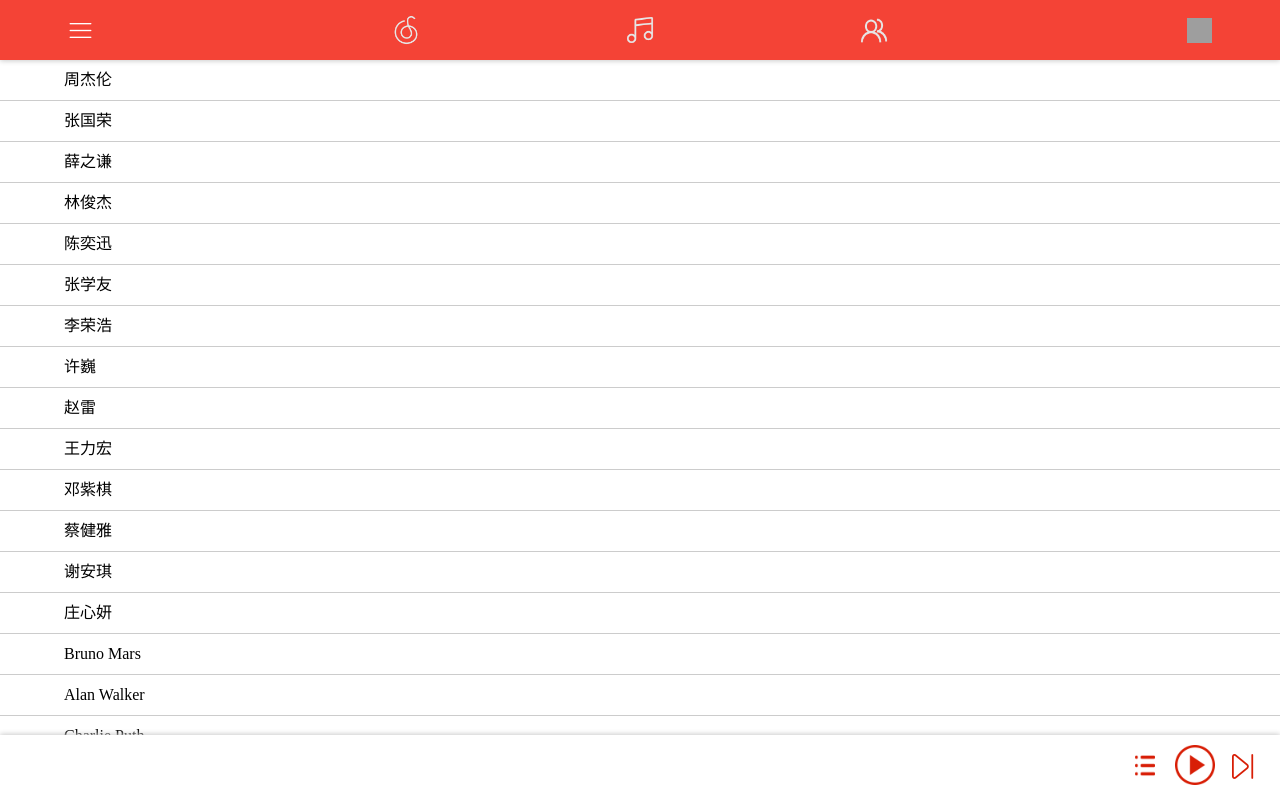
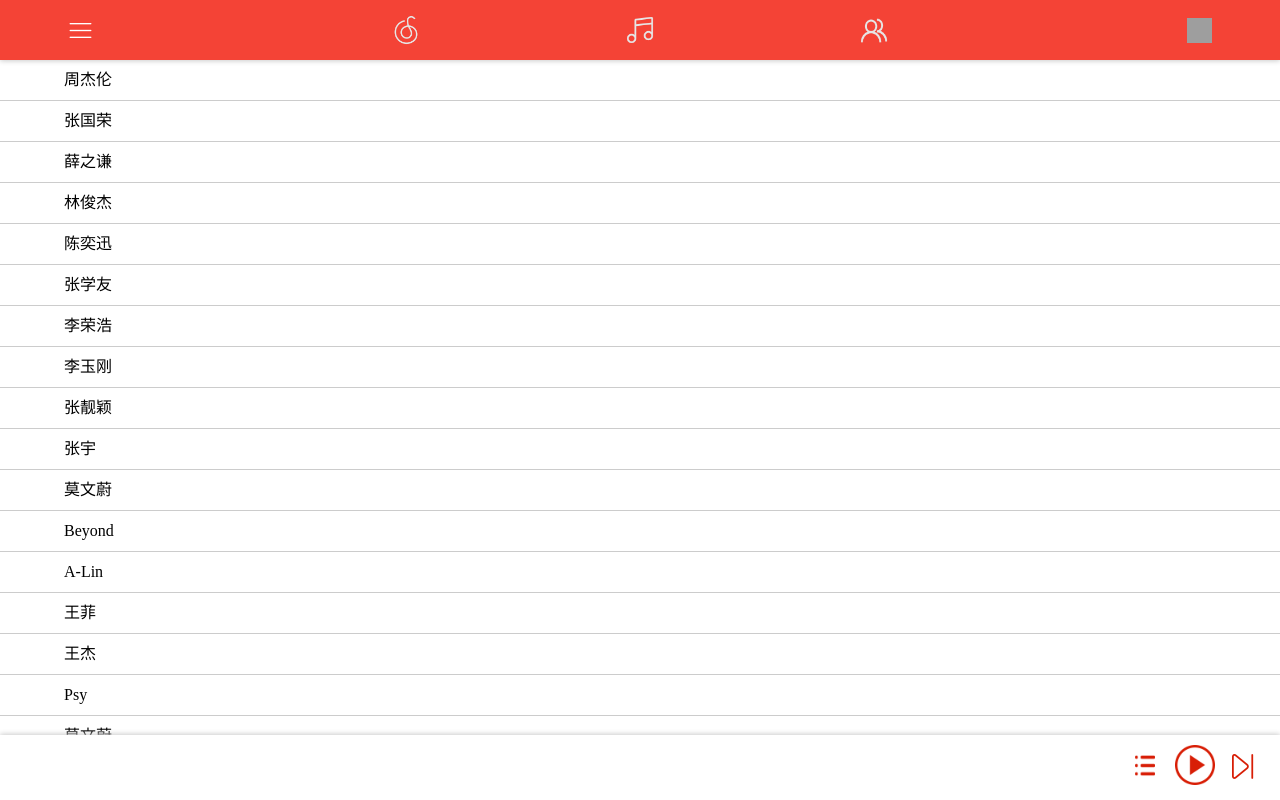
Before and after one commit to yuzhenyou/CloudMusic, a Vue app: page /#/singer in a window 1280 px wide. Shown: the top 800 px of the page. Built offline with nearby package versions, Linux system fonts and the light colour scheme; grey boxes are pictures that could not be loaded; what muse-ui would draw is missing.

Commit message:
更新依赖

```diff
--- a/sev.js
+++ b/sev.js
@@ -3,9 +3,8 @@ var express = require('express');
 var request = require('request');
 var querystring = require("querystring");
 var url = require("url");
-var cors = require("cors");
 var app = express();
-app.use(cors());
+
 //设置跨域访问
 
 app.get('/in_theaters', function(req, res) {
--- a/src/components/singer.vue
+++ b/src/components/singer.vue
@@ -23,6 +23,20 @@ export default {
         {name:'陈奕迅'},
         {name:'张学友'},
         {name:'李荣浩'},
+        {name:'李玉刚'},
+        {name:'张靓颖'},
+        {name:'张宇'},
+        {name:'莫文蔚'},
+        {name:'Beyond'},
+        {name:'A-Lin'},
+        {name:'王菲'},
+        {name:'王杰'},
+        {name:'Psy'},
+        {name:'莫文蔚'},
+        {name:'S.H.E'},
+        {name:'汪峰'},
+        {name:'许嵩'},
+        {name:'张杰'},
         {name:'许巍'},
         {name:'赵雷'},
         {name:'王力宏'},
```
Also changed, not shown: 1 other file (tests, documents, lock files or other folders).
